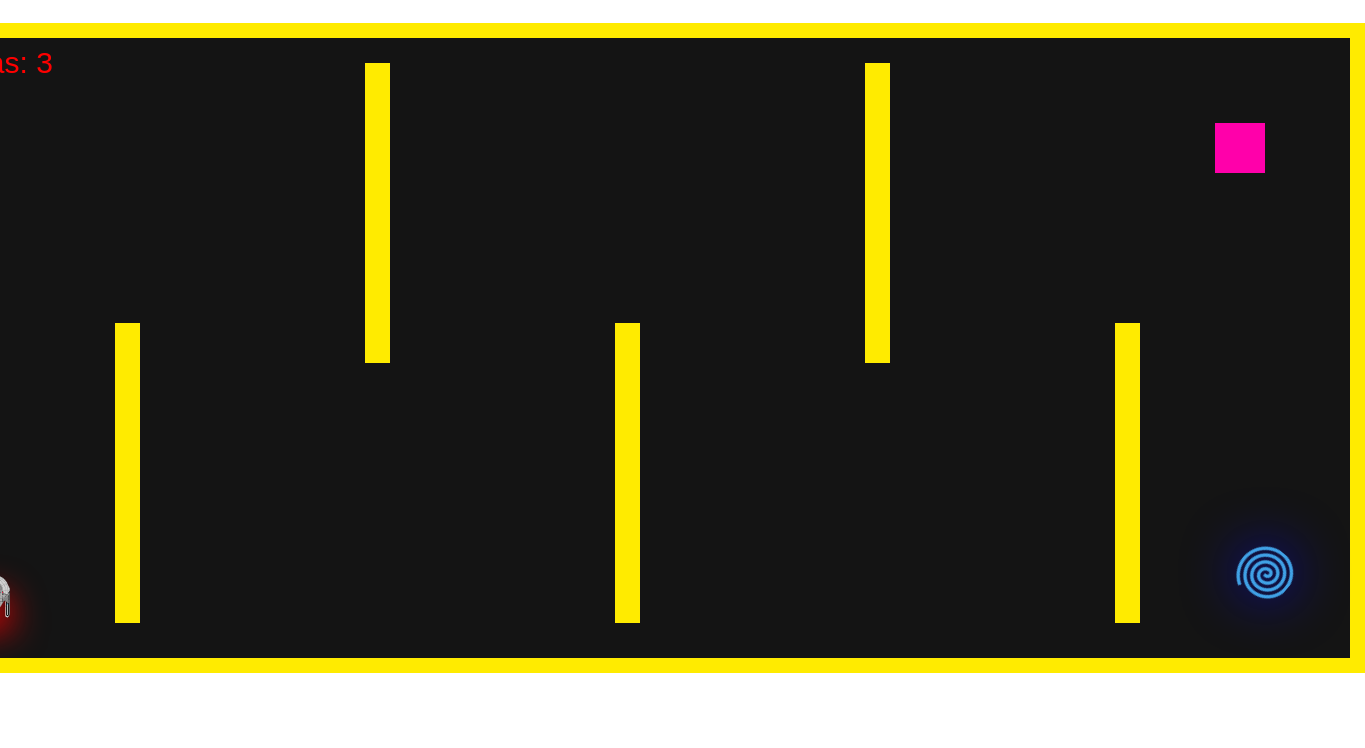
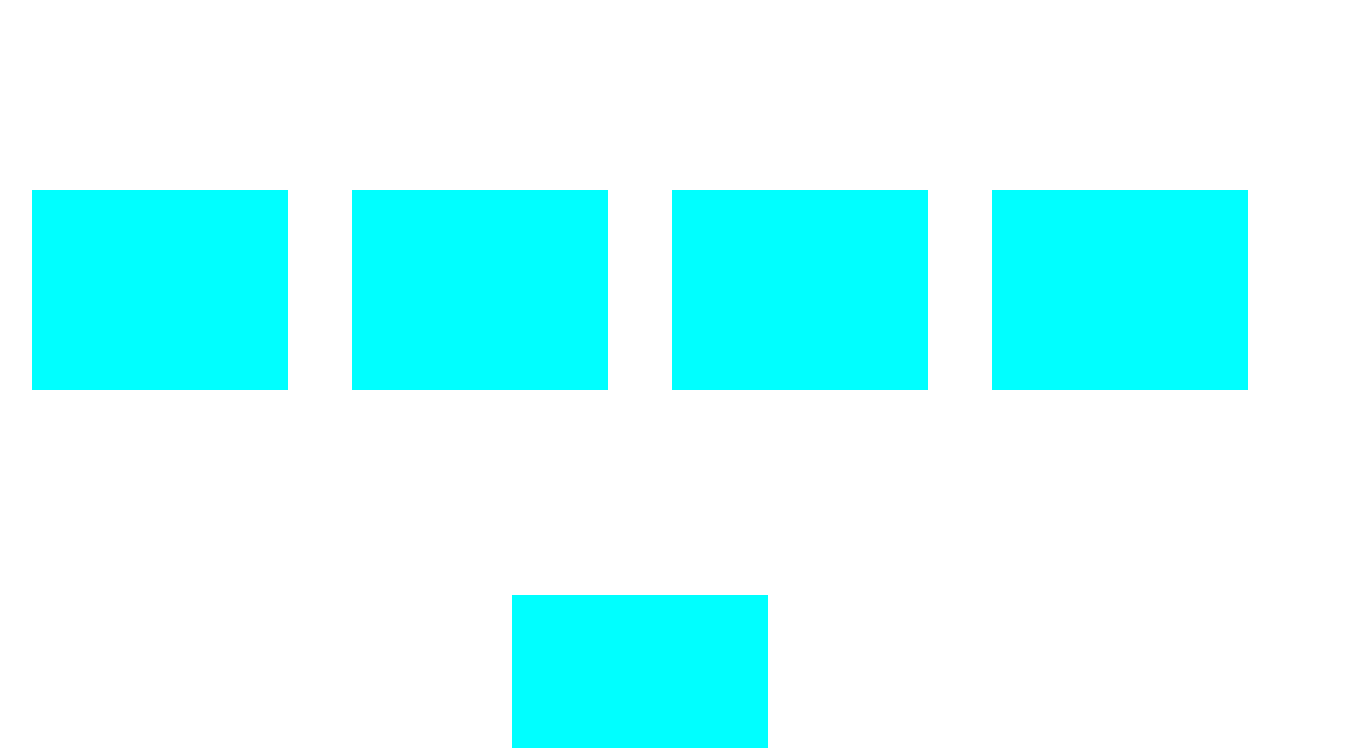
Before and after one commit to aramossanchez/SpaceShip_Videogame_Canvas, a plain HTML site: page index.html in a window 1280 px wide. Shown: the part 52-800 px from the top of the page, 1365 px wide, since content can reach past the window. Drawn offline with Linux system fonts and the light colour scheme.

Commit message:
añado cambio de pantallas beta e inicio configuracion de seleccion de naves diferentes

```diff
--- a/css/style.css
+++ b/css/style.css
@@ -14,6 +14,33 @@ VERSION: 1.0
     align-items: center;
     justify-content: center;
 }
+#pantalla-seleccion{
+    display: flex;
+    flex-direction: column;
+    align-items: center;
+    justify-content: space-evenly;
+    width: 100%;
+    height: 100%;
+}
+#naves{
+    display: flex;
+    flex: row;
+    align-items: center;
+    justify-content: space-around;
+    width: 100%;
+    height: 100%;
+}
+.seleccion-nave{
+    width: 20%;
+    height: 200px;
+    background-color: aqua;
+}
+#boton-jugar{
+    width: 20%;
+    height: 200px;
+    background-color: aqua;
+}
 canvas{
+    display: none;
     background-color: rgb(20, 20, 20);
 }
--- a/index.html
+++ b/index.html
@@ -13,6 +13,16 @@ VERSION: 1.0
 </head>
 <body>
     <div id="container">
+        <div id="pantalla-seleccion">
+            <h1>SELECT YOUR SPACESHIP!</h1>
+            <div id="naves">
+                <div class="seleccion-nave" onclick="instanciarNave(0)"></div>
+                <div class="seleccion-nave"></div>
+                <div class="seleccion-nave"></div>
+                <div class="seleccion-nave"></div>
+            </div>
+            <div id="boton-jugar" onclick="cambiarPantalla(1)"></div>
+        </div>
         <canvas id="game" width="1450" height="650"></canvas>
     </div>
     <script src="./js/main.js"></script>
--- a/js/main.js
+++ b/js/main.js
@@ -6,40 +6,69 @@
 //CREO LA CLASE NAVE, DONDE CREO EL ESQUEMA DE TODAS LAS CARACTERÍSTICAS QUE TENDRÁ LA NAVE QUE ELIJAMOS
 class Nave {
 
-    constructor(nombre){
+    constructor(nombre, velocidadMaxima, aceleracion, naveWidth, naveHeight, disparo, imagenIzquierda, imagenArriba, imagenDerecha, imagenAbajo, disparoTamaño, disparoSonido, disparoVelocidad){
         this.nombre = nombre,
-        this.velocidad = velocidad,
+        this.velocidadMaxima = velocidadMaxima,
+        this.aceleracion = aceleracion,
+        this.naveWidth = naveWidth,
+        this.naveHeight = naveHeight,
         this.disparo = disparo,
         this.imagenIzquierda = imagenIzquierda,
         this.imagenArriba = imagenArriba,
         this.imagenDerecha = imagenDerecha,
         this.imagenAbajo = imagenAbajo,
-        this.sonido = sonido
+        this.disparoTamaño = disparoTamaño,
+        this.disparoSonido = disparoSonido,
+        this.disparoVelocidad = disparoVelocidad
     }
 
+};
+
+//CREO VARIABLES Y METODO PARA SELECCIONAR LA NAVE CON LA QUE JUGAREMOS
+
+//ARRAY CON TODAS LAS NAVES ELEGIBLES
+let navesPosibles = [
+    ["StartLink", 5, 0.10, 45, 45, "./img/disparoStarLink.png", "./img/naveIzquierda.png", "./img/naveArriba.png", "./img/naveDerecha.png", "./img/naveAbajo.png", 10, "./sound/disparo.wav", 0.25],
+]
+
+//INICIALIZO LA VARIABLE DE LA NAVE ELEGIDA CON LA PRIMERA NAVE, PARA QUE CARGUE TODO EL JUEGO SIN ERRORES
+let naveElegida = new Nave(navesPosibles[0][0], navesPosibles[0][1], navesPosibles[0][2], navesPosibles[0][3], navesPosibles[0][4], navesPosibles[0][5], navesPosibles[0][6], navesPosibles[0][7], navesPosibles[0][8], navesPosibles[0][9], navesPosibles[0][10], navesPosibles[0][11], navesPosibles[0][12],);
+
+const instanciarNave = (nave) => {
+    naveElegida = new Nave(navesPosibles[nave][0], navesPosibles[nave][1], navesPosibles[nave][2], navesPosibles[nave][3], navesPosibles[nave][4], navesPosibles[nave][5], navesPosibles[nave][6], navesPosibles[nave][7], navesPosibles[nave][8], navesPosibles[nave][9], navesPosibles[nave][10],);
+    console.log(naveElegida);
 }
+
+//VARIABLES Y METODO PARA GESTIÓN DE CAMBIO DE PANTALLAS
+let pantallas = [document.getElementById("pantalla-seleccion"), document.getElementById("game")];
+
+const cambiarPantalla = (pantalla) =>{
+    pantallas.filter(pantalla => pantalla.style.display = "none");
+    pantallas[pantalla].style.display = "flex";
+};
+
 //REFERENCIO CANVAS Y CREO CONTEXTO 2D
 let canvas = document.getElementById("game");
 let contexto = canvas.getContext("2d");
 
 //CREO VARIABLES PARA LA NAVE
-var naveWidth = 45;
-var naveHeight = 45;
+var naveWidth = naveElegida.naveWidth;
+var naveHeight = naveElegida.naveHeight;
 var naveX = 50;
 var naveY = 550;
 
 //TRAIGO IMAGEN DE LA NAVE
 var naveArriba = new Image();
-naveArriba.src = './img/naveArriba.png';
+naveArriba.src = naveElegida.imagenArriba;
 
 var naveAbajo = new Image();
-naveAbajo.src = './img/naveAbajo.png';
+naveAbajo.src = naveElegida.imagenAbajo;
 
 var naveIzquierda = new Image();
-naveIzquierda.src = './img/naveIzquierda.png';
+naveIzquierda.src = naveElegida.imagenIzquierda;
 
 var naveDerecha = new Image();
-naveDerecha.src = './img/naveDerecha.png';
+naveDerecha.src = naveElegida.imagenDerecha;
 
 //CREO VARIABLES PARA LOS BORDES
 var bordeIzquierdaWidth = 15;
@@ -79,7 +108,7 @@ var haciaAbajo = false;
 
 //VARIABLES PARA LOS DISPAROS
 var velocidadDisparoX = 0;
-var velocidadDisparoY = 4;
+var velocidadDisparoY = 0;
 
 var disparoWidth = 10;
 var disparoHeight = 10;
@@ -90,6 +119,9 @@ var disparos = [];
 
 var sonidoDisparo = new Audio();
 sonidoDisparo.src = "./sound/disparo.wav";
+
+var imagenDisparo = new Image();
+imagenDisparo.src = './img/disparoStarLink.png';
 
 //CREO VARIABLE PARA LLEVAR UN CONTEO DE LAS VIDAS
 var contador = 3;
@@ -282,7 +314,7 @@ const pintarDisparo = () =>{ // RECORRO EL ARRAY DE ESPACIOS CUANDO NO ESTÁ VAC
             // CONTROLO LA COLISIÓN CON LOS BORDES
             if ((disparos[i].y + disparos[i].speedY) >= (0 + bordeArribaHeight) && (disparos[i].y + disparos[i].speedY) <= (canvas.height - bordeAbajoHeight- disparoHeight) && disparos[i].x + disparos[i].speedX > 0 + bordeIzquierdaWidth && disparos[i].x + disparos[i].speedX < canvas.width - bordeDerechaWidth - disparoWidth) {
                 contexto.beginPath();
-                contexto.rect(disparos[i].x + disparos[i].speedX, disparos[i].y + disparos[i].speedY, disparoWidth, disparoHeight);
+                contexto.drawImage(imagenDisparo, disparos[i].x + disparos[i].speedX, disparos[i].y + disparos[i].speedY, disparoWidth, disparoHeight);
                 contexto.fillStyle = "#FF00AA";
                 contexto.fill();
                 contexto.closePath();
```
Also changed, not shown: img/disparoStarLink.png (added), img/fuente.txt, img/klipartz.com.png (added).
